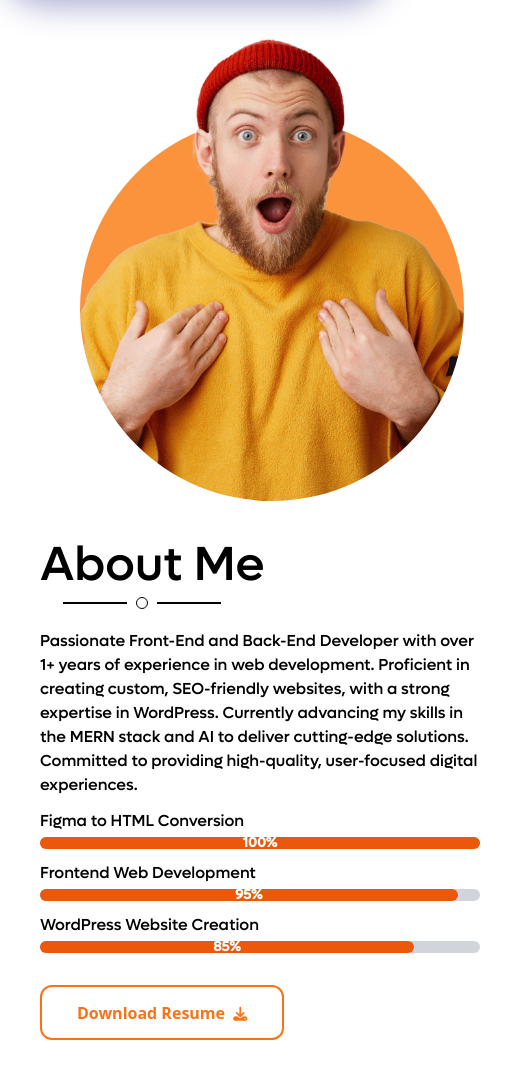
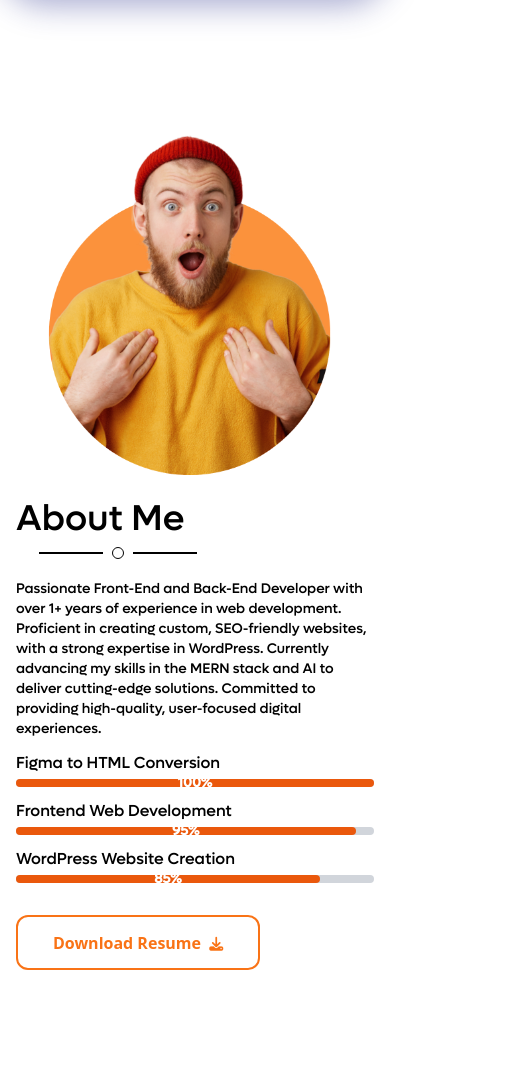
Before and after one commit to codewithshabbir/Portfolio, a plain HTML site: page index.html in a window 390 px wide. Shown: the part 2364-3447 px from the top of the page, 505 px wide, since content can reach past the window. Drawn offline with nearby package versions, Linux system fonts and the light colour scheme.

Commit message:
some responsive fixed

```diff
--- a/assets/css/style.css
+++ b/assets/css/style.css
@@ -242,32 +242,6 @@ border: 1.3px solid white;
 
 /* about start */
 
-.about-me-overlay {
-  background-image: url('./../images/abstract-bg.png'); /* Image background */
-  background-repeat: no-repeat;
-  background-size: cover;
-  background-color: rgba(255, 255, 255, 0.25); /* Transparent white overlay */
-  box-shadow: 0 8px 32px 0 rgba(31, 38, 135, 0.37);
-  backdrop-filter: blur(4.5px);
-  -webkit-backdrop-filter: blur(4.5px);
-  border-radius: 10px;
-  border: 1px solid rgba(255, 255, 255, 0.18);
-}
-
-.about-me-img {
-  background-image: url('./../images/about-me-1.png');
-  background-repeat: no-repeat;
-  background-size: contain;
-}
-
-.about-me-img-box img {
-  max-width: 465px;
-  width: 465px;
-  top: -82px;
-  left: -40px;
-
-}
-
 .hover-btn {
   position: absolute;
   top: 0;
--- a/index.html
+++ b/index.html
@@ -312,48 +312,45 @@
             </div>
         </section>
 
-        <section class="about-me w-full py-20 relative">
-            <div class="">
-                <div class="grid grid-cols-12 mx-10 gap-10 mt-10">
-                    <div class="col-span-12 lg:col-span-6 about-me-img-box relative mx-10">
-                        <div class="about-me-img w-96 h-96 bg-orange-400 rounded-full relative">
+        <section class="about-me relative py-20">
+            <div class="container mx-auto px-4 sm:px-10">
+                <div class="grid grid-cols-12 gap-6 mt-10">
+                    <div class="col-span-12 lg:col-span-6">
+                        <img class="w-full h-auto object-cover" src="./assets/images/about-me.png" alt="">
                     </div>
-                        <img class="absolute" src="./assets/images/about-me-2.png" alt="">
-                    </div>
-                    <div class="col-span-12 lg:col-span-6 flex flex-col relative">
-                        <div>
-                            <h1 class="relative text-black text-5xl">About Me</h1>
+                    <div class="col-span-12 lg:col-span-6 flex flex-col relative items-start">
+                        <h1 class="relative text-black text-4xl sm:text-5xl">About Me</h1>
                         <div class="flex mt-2">
                             <div class="relative ms-24 w-3 h-3 border border-black rounded-full before:absolute before:h-0.5 before:top-1 before:bg-black before:w-16 before:right-5 after:absolute after:h-0.5 after:top-1 after:bg-black after:w-16 after:left-5"></div>
                         </div>
-                        </div>
-                        <p class="text-black mt-5">Passionate Front-End and Back-End Developer with over 1+ years of experience in web development. Proficient in creating custom, SEO-friendly websites, with a strong expertise in WordPress. Currently advancing my skills in the MERN stack and AI to deliver cutting-edge solutions. Committed to providing high-quality, user-focused digital experiences.</p>
-                        <div>
-                            <label class="text-black inline-block mt-3 mb-1">Figma to HTML Conversion</label>
-                            <div class="bg-gray-300 rounded-full h-3">
-                                <div class="bg-orange-600 h-3 rounded-full" style="width: 100%;">
+                        <p class="text-black mt-5 text-sm sm:text-base">Passionate Front-End and Back-End Developer with over 1+ years of experience in web development. Proficient in creating custom, SEO-friendly websites, with a strong expertise in WordPress. Currently advancing my skills in the MERN stack and AI to deliver cutting-edge solutions. Committed to providing high-quality, user-focused digital experiences.</p>
+
+                        <div class="mt-3 w-full">
+                            <label class="text-black inline-block mb-1">Figma to HTML Conversion</label>
+                            <div class="bg-gray-300 rounded-full h-2 sm:h-3">
+                                <div class="bg-orange-600 h-full rounded-full" style="width: 100%;">
                                     <span class="text-white text-sm font-semibold flex items-center justify-center h-full">100%</span>
                                 </div>
                             </div>
                         </div>
-                        <div>
-                            <label class="text-black inline-block mt-3 mb-1">Frontend Web Development</label>
-                            <div class="bg-gray-300 rounded-full h-3">
-                                <div class="bg-orange-600 h-3 rounded-full" style="width: 95%;">
+
+                        <div class="mt-3 w-full">
+                            <label class="text-black inline-block mb-1">Frontend Web Development</label>
+                            <div class="bg-gray-300 rounded-full h-2 sm:h-3">
+                                <div class="bg-orange-600 h-full rounded-full" style="width: 95%;">
                                     <span class="text-white text-sm font-semibold flex items-center justify-center h-full">95%</span>
                                 </div>
                             </div>
                         </div>
-                        <div>
-                            <label class="text-black inline-block mt-3 mb-1">WordPress Website Creation</label>
-                            <div class="bg-gray-300 rounded-full h-3">
-                                <div class="bg-orange-600 h-3 rounded-full" style="width: 85%;">
+
+                        <div class="mt-3 w-full">
+                            <label class="text-black inline-block mb-1">WordPress Website Creation</label>
+                            <div class="bg-gray-300 rounded-full h-2 sm:h-3">
+                                <div class="bg-orange-600 h-full rounded-full" style="width: 85%;">
                                     <span class="text-white text-sm font-semibold flex items-center justify-center h-full">85%</span>
                                 </div>
                             </div>
                         </div>
-
-
 
                         <div class="relative block mt-8 line">
                             <a class="about-btn border-2 border-orange-500 relative inline-block text-[16px] leading-[50px] font-bold bg-transparent rounded-xl px-[35px] pt-[1px] pb-0 overflow-hidden font-sans capitalize transition-all ease-linear duration-300 text-orange-500 hover:text-white z-[1]" target="_blank" href="about">
@@ -365,11 +362,11 @@
                                 <span class="hover-btn hover-bx4"></span>
                             </a>
                         </div>
-
                     </div>
                 </div>
             </div>
         </section>
+
 
         <div aria-hidden="true" class="bg-orange-400 w-full overflow-hidden -rotate-3 mt-10 py-5">
             <div class="bg-white py-1">
@@ -418,7 +415,7 @@
                 <div class="flex justify-center mt-2">
                     <div class="relative w-3 h-3 border border-black rounded-full before:absolute before:h-0.5 before:top-1 before:bg-black before:w-16 before:right-5 after:absolute after:h-0.5 after:top-1 after:bg-black after:w-16 after:left-5"></div>
                 </div>
-                <div class="flex flex-col md:flex-row px-5 md:px-20 py-10">
+                <div class="flex flex-col md:flex-row px-0 md:px-10 py-10">
                     <div class="w-full md:w-2/4 px-5 md:px-10 mb-10 md:mb-0">
                         <h2 class="text-2xl underline">Languages:</h2>
                         <div>
@@ -592,7 +589,7 @@
                 <div class="flex justify-center mt-2 mb-14">
                     <div class="relative w-3 h-3 border border-black rounded-full before:absolute before:h-0.5 before:top-1 before:bg-black before:w-16 before:right-5 after:absolute after:h-0.5 after:top-1 after:bg-black after:w-16 after:left-5"></div>
                 </div>
-                <div class="grid grid-rows-1 grid-cols-12 gap-6 mx-20">
+                <div class="grid grid-rows-1 grid-cols-12 gap-6 mx-4 md:mx-20">
                     <div class="col-span-12 lg:col-span-6">
                         <div class="card rounded-lg border-gray-300 shadow-2xl bg-gray-100 p-6">
                             <div class="border-b-2 flex items-center pb-4 gap-4">
```
Also changed, not shown: assets/images/about-me.png (added). Lines whose indentation alone changed are shown as unchanged.
